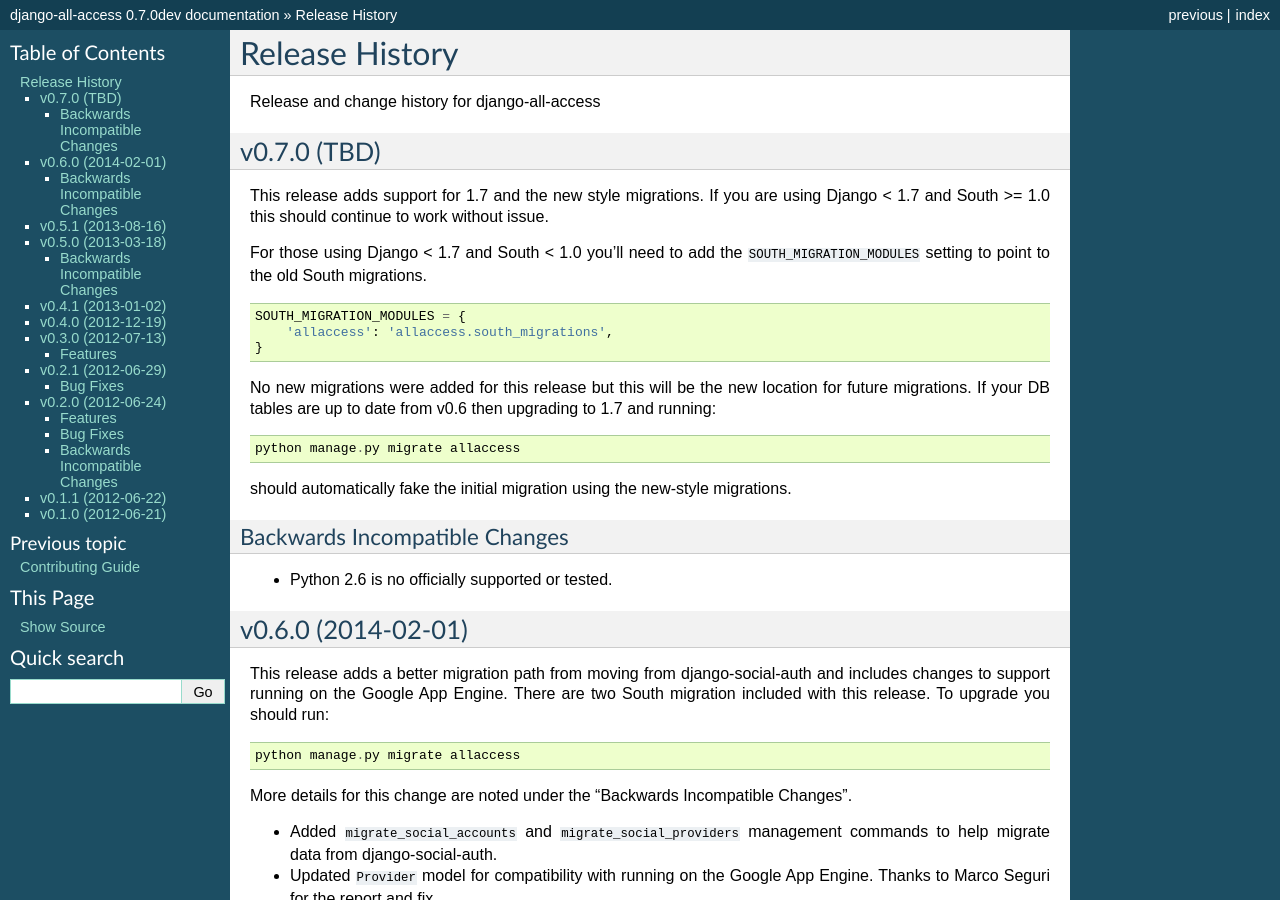
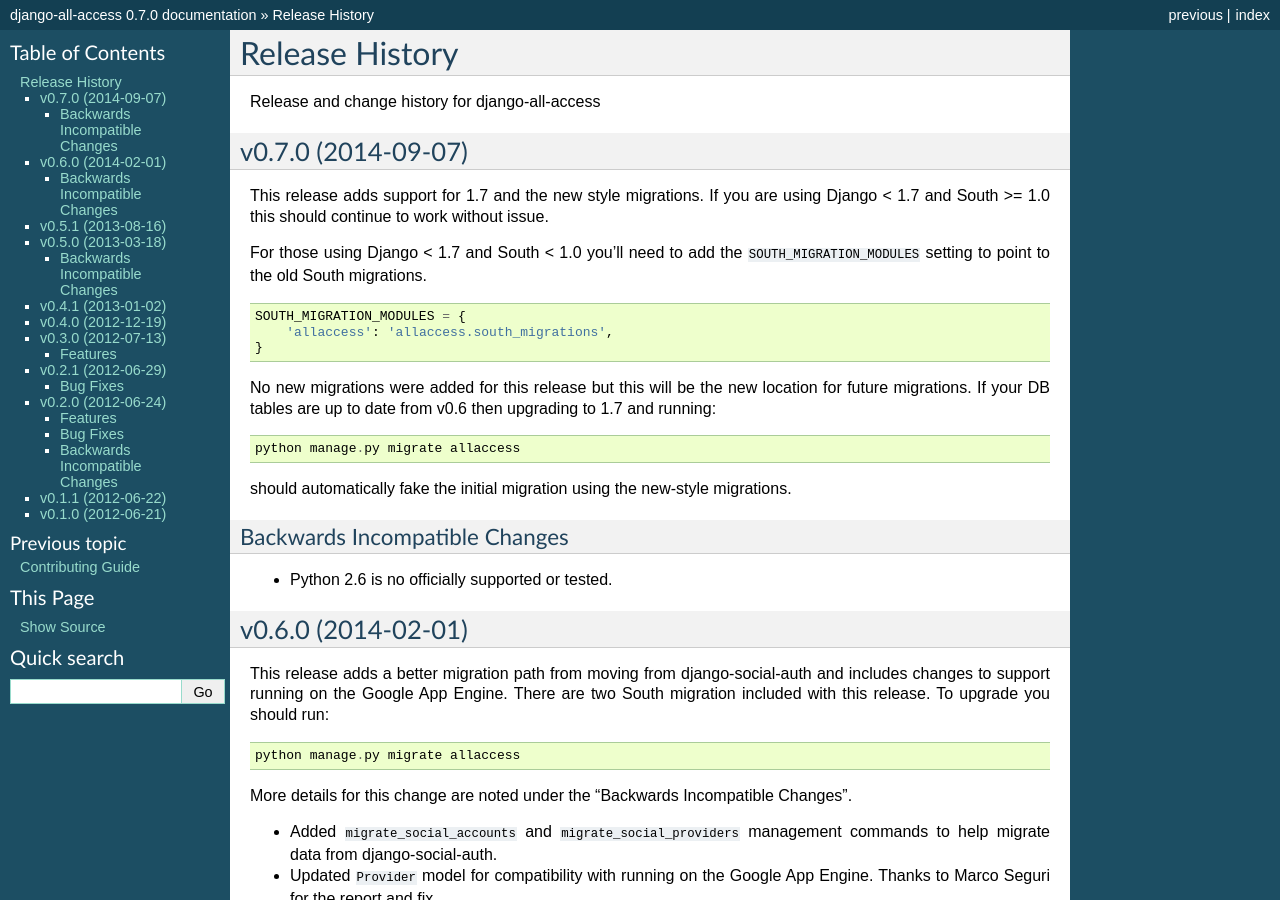
Before and after one commit to mlavin/django-all-access, a Sphinx documentation site: the page built from docs/releases.rst, in a window 1280 px wide and 900 px high. Built offline with Sphinx 7.4.7, drawn with Linux system fonts in a browser that asks for light colours; some of the changed text lies outside the part shown.

Commit message:
Bump version and set release date.

```diff
--- a/allaccess/__init__.py
+++ b/allaccess/__init__.py
@@ -4,7 +4,7 @@
 """
 
 
-__version__ = '0.7.0dev'
+__version__ = '0.7.0'
 
 
 default_app_config = 'allaccess.apps.AllAccessConfig'
--- a/docs/releases.rst
+++ b/docs/releases.rst
@@ -4,7 +4,7 @@
 Release and change history for django-all-access
 
 
-v0.7.0 (TBD)
+v0.7.0 (2014-09-07)
 ------------------------------------
 
 This release adds support for 1.7 and the new style migrations. If you are using Django < 1.7
```
